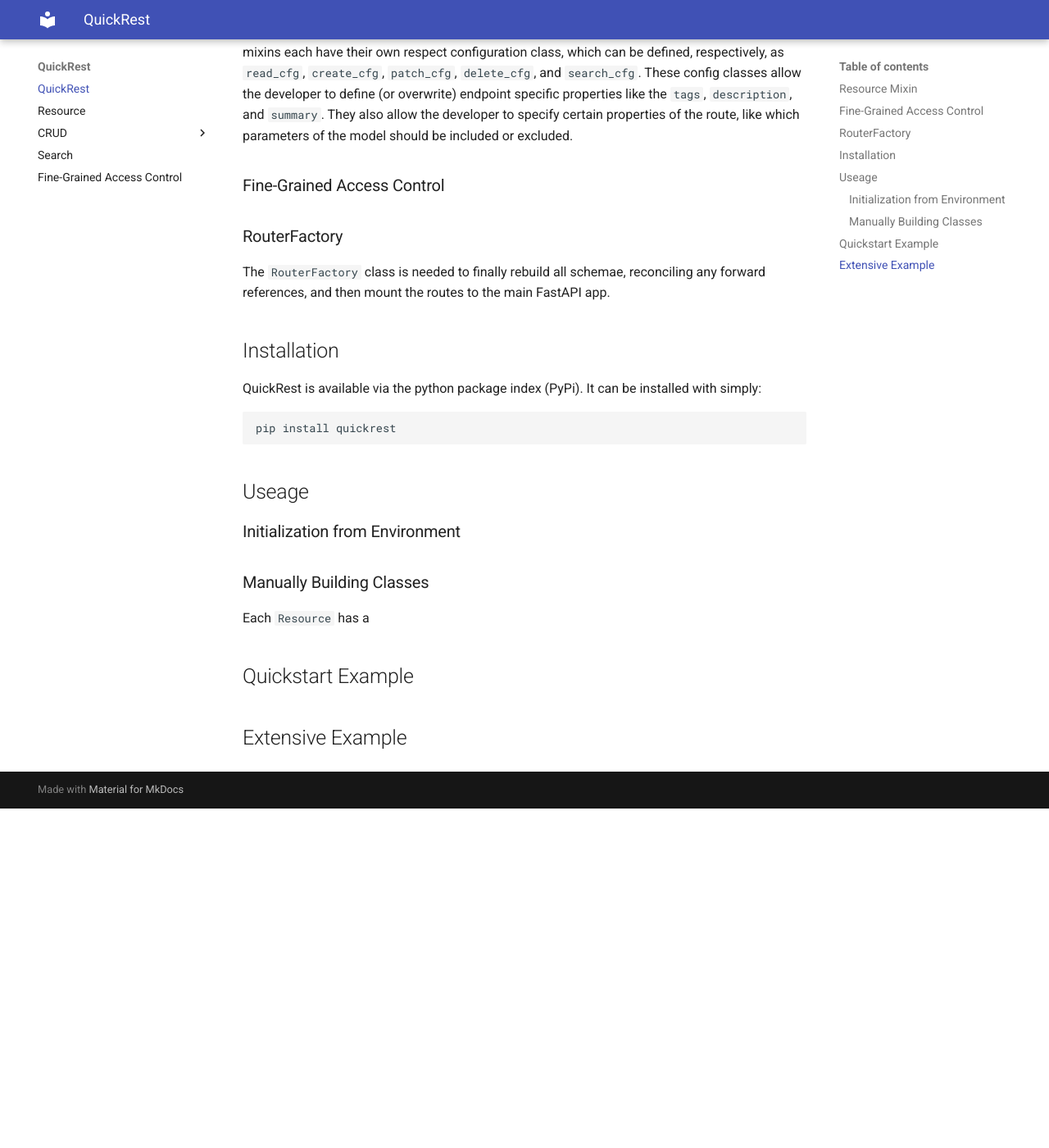
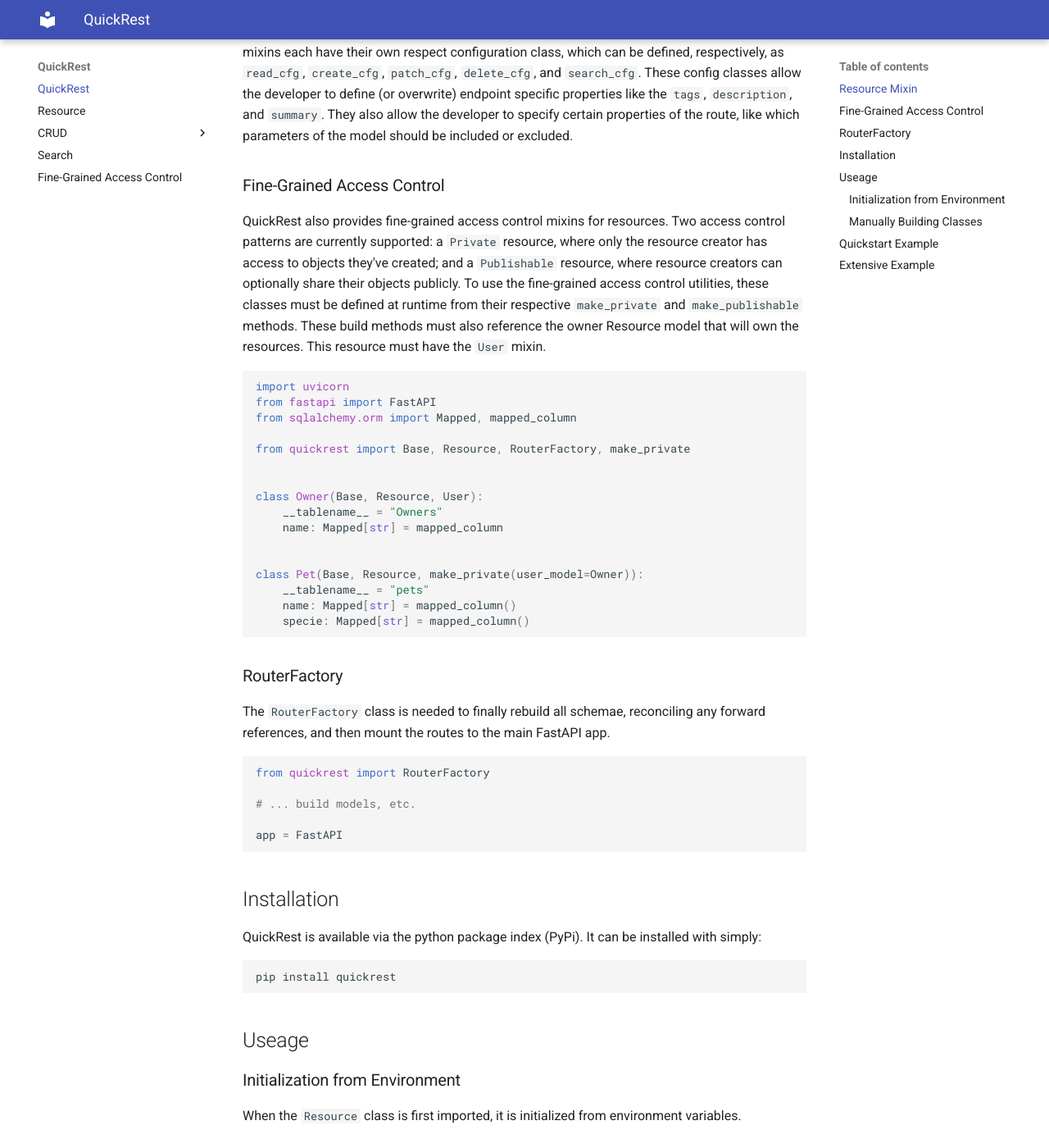
Before and after one commit to Lkruitwagen/quickrest, an MkDocs documentation site: the page built from docs/index.md, in a window 1280 px wide and 1400 px high, scrolled down 1501 px. Shown: the whole window at 82% size. Built offline with MkDocs 1.6.1 and Material for MkDocs 9.7.7, drawn with Linux system fonts in a browser that asks for light colours; before the commit the page ends 2487 px from its top, so only the background shows below that.

Commit message:
docs: more about resources

````diff
--- a/docs/index.md
+++ b/docs/index.md
@@ -68,11 +68,43 @@
 
 ### Fine-Grained Access Control
 
+QuickRest also provides fine-grained access control mixins for resources.
+Two access control patterns are currently supported: a `Private` resource, where only the resource creator has access to objects they've created;
+and a `Publishable` resource, where resource creators can optionally share their objects publicly.
+To use the fine-grained access control utilities, these classes must be defined at runtime from their respective `make_private` and `make_publishable` methods.
+These build methods must also reference the owner Resource model that will own the resources.
+This resource must have the `User` mixin.
+
+```python
+import uvicorn
+from fastapi import FastAPI
+from sqlalchemy.orm import Mapped, mapped_column
+
+from quickrest import Base, Resource, RouterFactory, make_private
+
+
+class Owner(Base, Resource, User):
+    __tablename__ = "Owners"
+    name: Mapped[str] = mapped_column
+
+
+class Pet(Base, Resource, make_private(user_model=Owner)):
+    __tablename__ = "pets"
+    name: Mapped[str] = mapped_column()
+    specie: Mapped[str] = mapped_column()
+```
+
 ### RouterFactory
 
 The `RouterFactory` class is needed to finally rebuild all schemae, reconciling any forward references, and then mount the routes to the main FastAPI app.
 
+```python
+from quickrest import RouterFactory
 
+# ... build models, etc.
+
+app = FastAPI
+```
 
 ## Installation
 
@@ -87,6 +119,9 @@
 
 ### Initialization from Environment
 
+When the `Resource` class is first imported, it is initialized from environment variables.
+
+
 ### Manually Building Classes
 
 Each `Resource` has a
````
